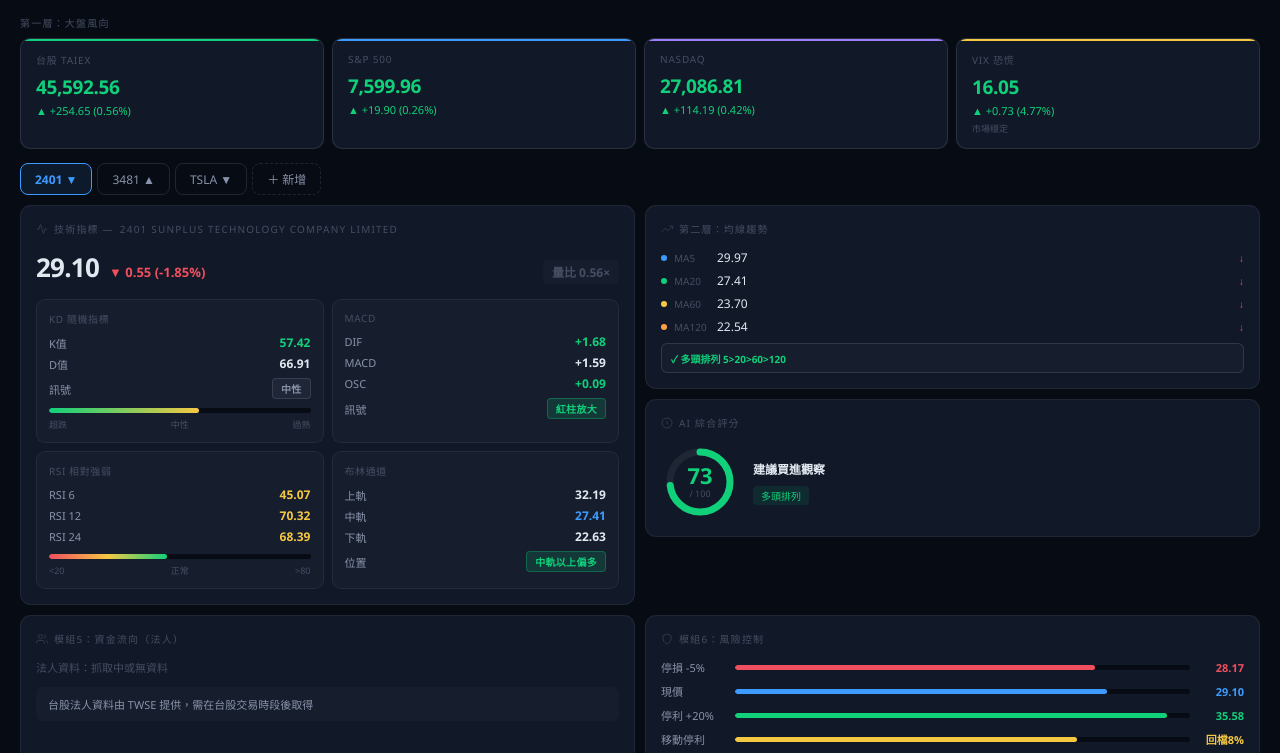
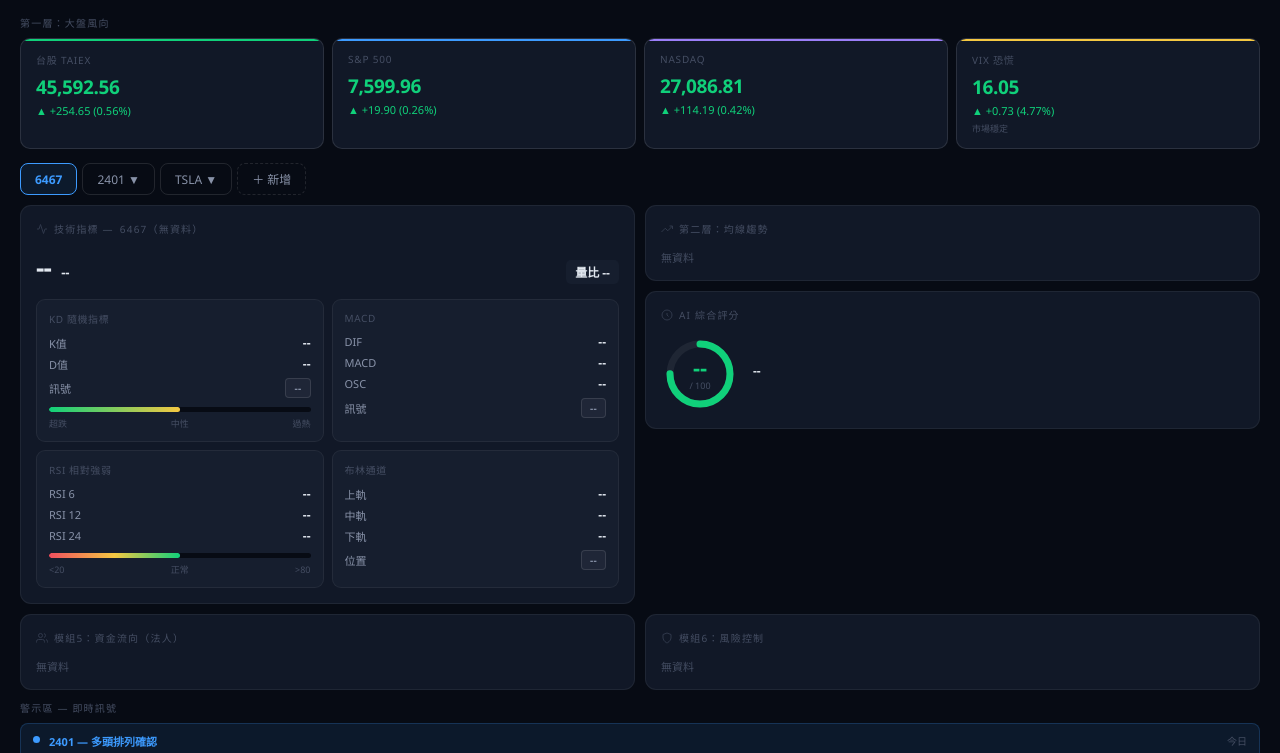
Before and after one commit to fg72225/stock-monitor, a website: page index.html in a window 1280 px wide. Shown: the part 47-800 px from the top of the page. Drawn offline with nearby package versions, Linux system fonts and the light colour scheme.

Commit message:
fix: 替換 index.html（stock-monitor-fix）

```diff
--- a/index.html
+++ b/index.html
@@ -594,10 +594,7 @@
 //  dashboard.js — 主控制器
 // ════════════════════════════════════════════
 
-const DEFAULT_SYMBOLS = ['2401','3481','TSLA'];
-// 清除舊版含 6467 的快取，強制套用新預設清單
-const _cached = JSON.parse(localStorage.getItem('stock-symbols') || 'null');
-if (_cached && _cached.includes('6467')) { localStorage.removeItem('stock-symbols'); }
+const DEFAULT_SYMBOLS = ['6467','2401','TSLA'];
 let SYMBOLS  = JSON.parse(localStorage.getItem('stock-symbols') || 'null') || [...DEFAULT_SYMBOLS];
 let DATA     = {};
 let CUR_SYM  = SYMBOLS[0];
@@ -607,7 +604,7 @@
 const isPos = v => v >= 0;
 const fmtChg = (v, pct) => {
   const sign = v >= 0 ? '▲ +' : '▼ ';
-  return `${sign}${Math.abs(v).toFixed(2)} (${v >= 0 ? '+' : ''}${pct != null ? pct.toFixed(2) : '--'}%)`;
+  return `${sign}${Math.abs(v).toFixed(2)} (${v >= 0 ? '+' : ''}${pct.toFixed(2)}%)`;
 };
 const fmtNum = (v, dec=2) => v == null ? '--' : parseFloat(v).toFixed(dec);
 const colorOf = v => v == null ? '' : v >= 0 ? 'c-green' : 'c-red';
@@ -649,7 +646,7 @@
       <div class="mcard-accent" style="background:var(${cfg.color})"></div>
       <div class="mcard-label">${cfg.label}</div>
       <div class="mcard-val ${chgClass}">${d.price.toLocaleString('en', {maximumFractionDigits:2})}</div>
-      <div class="mcard-chg ${chgClass}">${sign}${Math.abs(d.change).toFixed(2)} (${d.changePct != null ? d.changePct.toFixed(2) : '--'}%)</div>
+      <div class="mcard-chg ${chgClass}">${sign}${Math.abs(d.change).toFixed(2)} (${d.changePct.toFixed(2)}%)</div>
       ${vixNote?`<div class="mcard-sub">${vixNote}</div>`:''}
     </div>`;
   }).join('');
@@ -673,9 +670,32 @@
 }
 
 // ─── 單股詳細資料 ─────────────────────────────
+function clearIndicators() {
+  const els = ['kv','dv','dif-v','macd-v','osc-v','rsi6-v','rsi12-v','rsi24-v','bb-up','bb-mid','bb-low'];
+  els.forEach(id => { const el = document.getElementById(id); if(el) { el.textContent='--'; el.className='ind-val'; } });
+  ['kd-sig','macd-sig','bb-sig'].forEach(id => { const el = document.getElementById(id); if(el) { el.textContent='--'; el.className='sig sig-hold'; } });
+  document.getElementById('kd-gauge').style.width = '50%';
+  document.getElementById('rsi-gauge').style.width = '50%';
+  document.getElementById('vol-ratio-badge').textContent = '量比 --';
+  document.getElementById('cur-price').textContent = '--';
+  document.getElementById('cur-chg').textContent = '--';
+  document.getElementById('ma-section').innerHTML = '<div style="color:var(--t3);font-size:11px">無資料</div>';
+  document.getElementById('score-num').textContent = '--';
+  document.getElementById('score-chips').innerHTML = '';
+  document.getElementById('score-verdict').textContent = '--';
+  document.getElementById('risk-section').innerHTML = '<div style="color:var(--t3);font-size:11px">無資料</div>';
+  document.getElementById('vol-section').innerHTML = '<div style="color:var(--t3);font-size:11px">無資料</div>';
+  document.getElementById('checklist-section').innerHTML = '<div style="color:var(--t3);font-size:11px">無資料</div>';
+  document.getElementById('fund-section').innerHTML = '<div style="color:var(--t3);font-size:11px">無資料</div>';
+}
+
 function renderStockDetail(sym) {
   const d = DATA.stocks?.[sym];
-  if (!d) { document.getElementById('cur-stock-label').textContent = sym + '（無資料）'; return; }
+  if (!d) {
+    document.getElementById('cur-stock-label').textContent = sym + '（無資料）';
+    clearIndicators();
+    return;
+  }
   const ind = d.indicators;
   document.getElementById('cur-stock-label').textContent = `${sym} ${d.name || ''}`;
   document.getElementById('cur-price').textContent = d.price?.toFixed(2) || '--';
```
